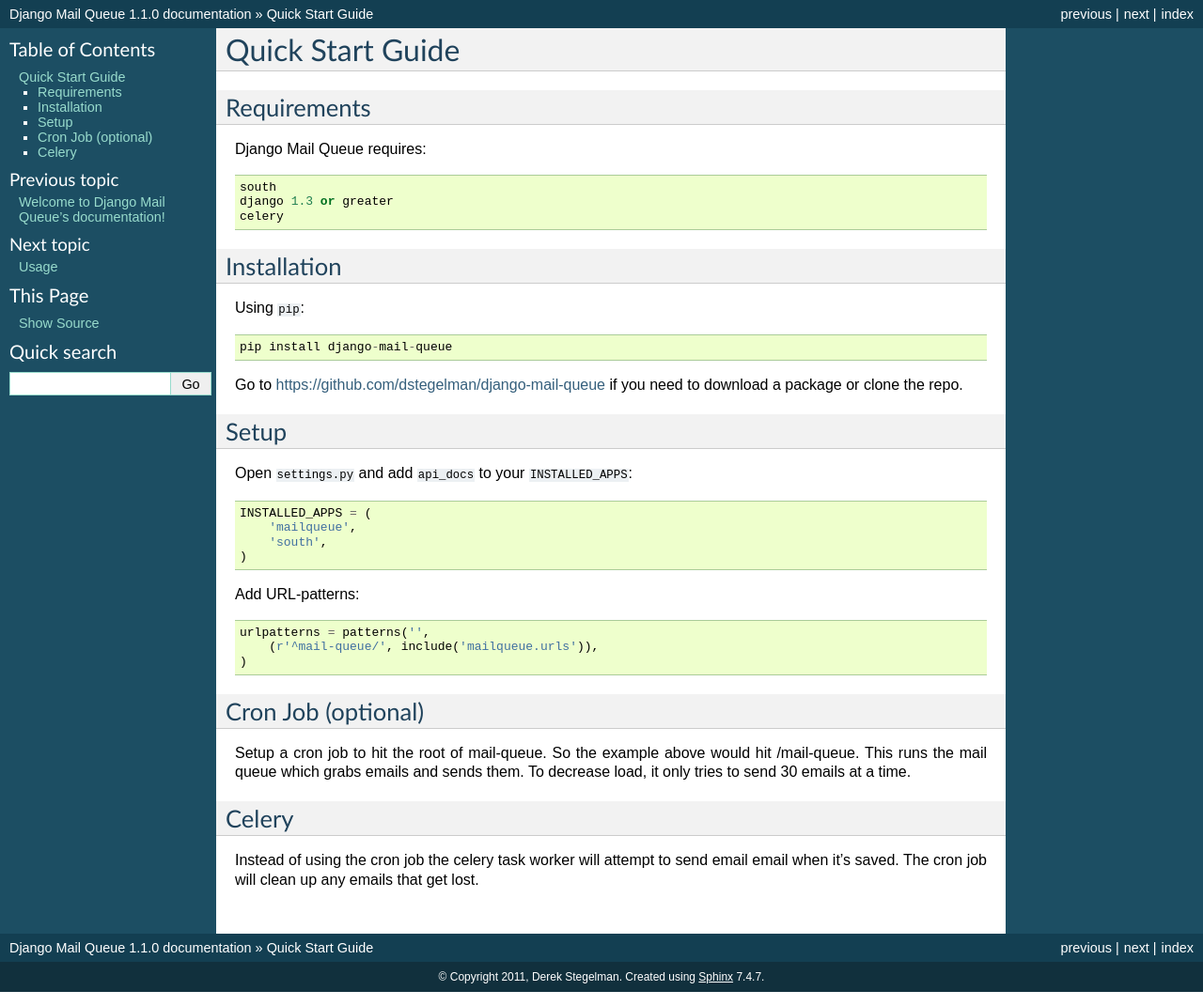
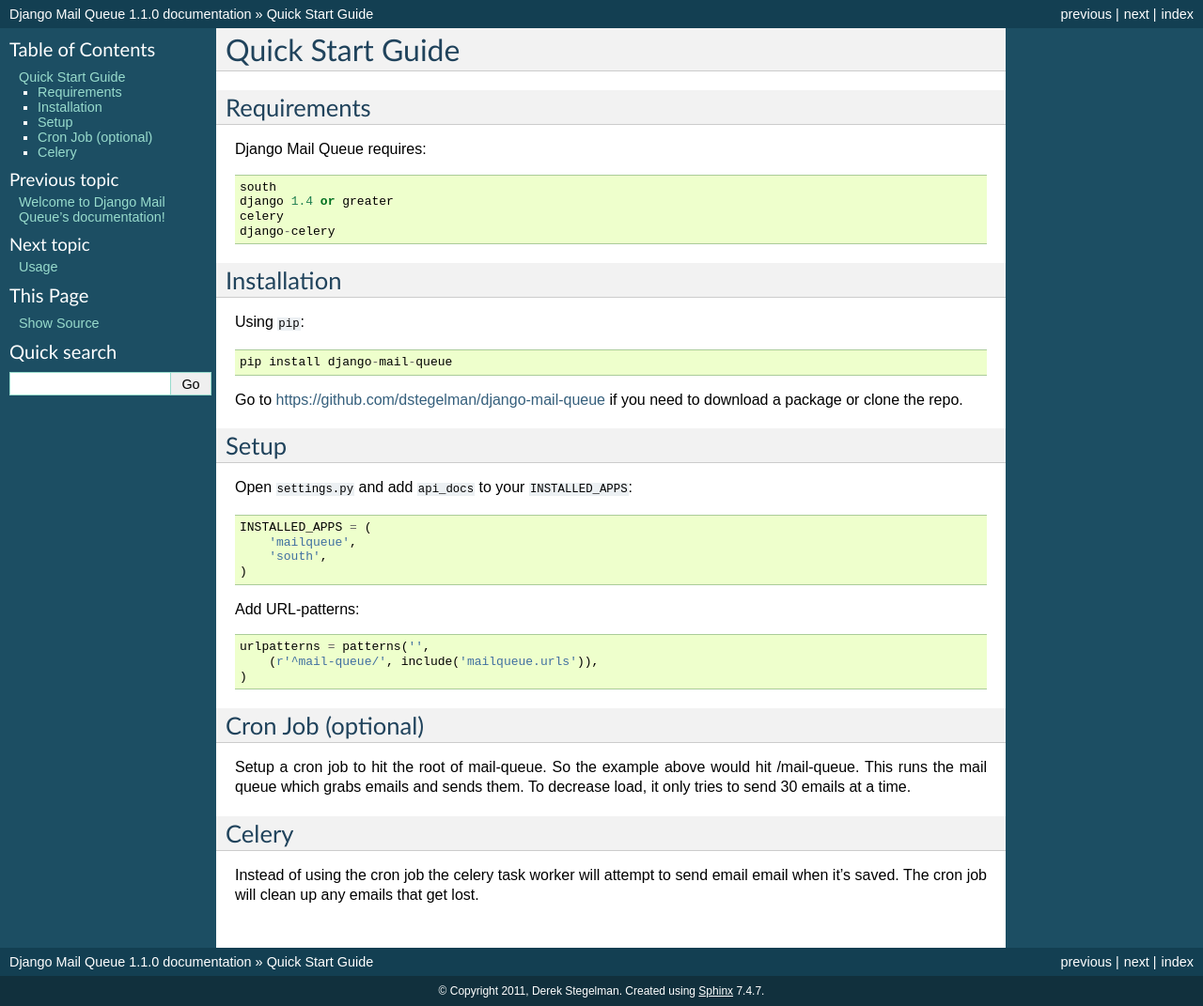
Before and after one commit to dstegelman/django-mail-queue, a Sphinx documentation site: the page built from docs/source/installation.rst, in a window 1280 px wide. Shown: the whole page at 94% size. Built offline with Sphinx 7.4.7, drawn with Linux system fonts in a browser that asks for light colours.

Commit message:
doc udpate

```diff
--- a/docs/source/installation.rst
+++ b/docs/source/installation.rst
@@ -8,8 +8,9 @@
 Django Mail Queue requires::
 
     south
-    django 1.3 or greater
+    django 1.4 or greater
     celery
+    django-celery
 
 
 Installation
```
Also changed, not shown: 11 other files.
